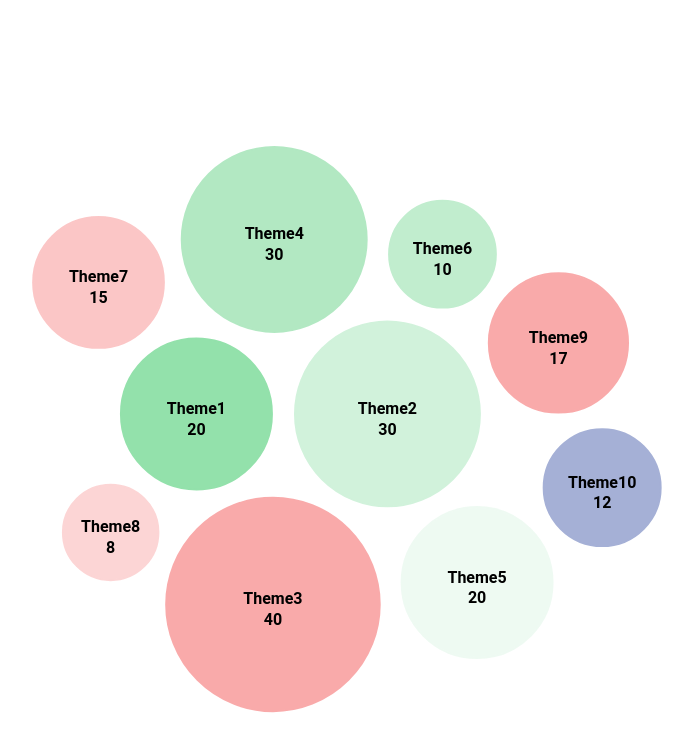
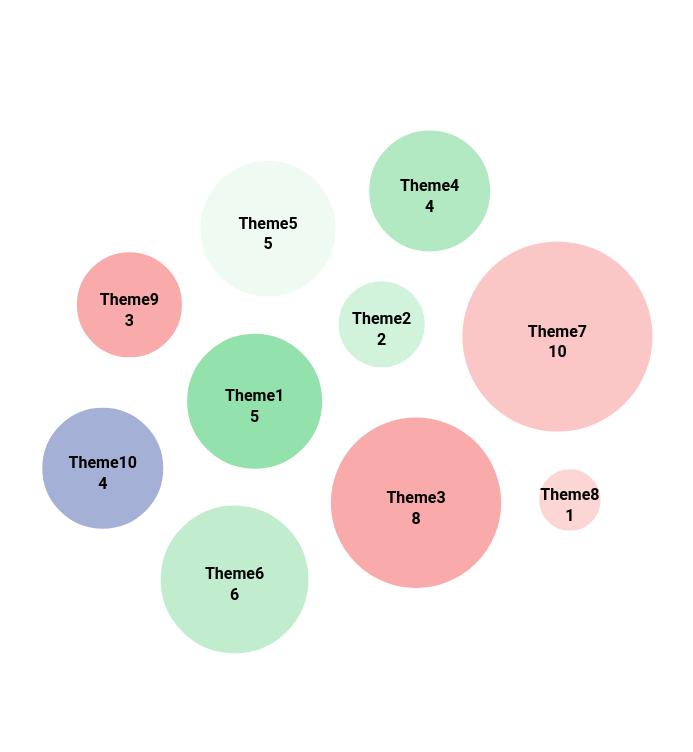
Before and after one commit to nandirishav/d3-projects, a plain HTML site: page bubble-chart/index.html in a window 1280 px wide. Shown: the whole page, without its empty margins (269-962 px from the left). Drawn offline with nearby package versions, Linux system fonts and the light colour scheme.

Commit message:
bubble chart animation

```diff
--- a/bubble-chart/bubbleChart.js
+++ b/bubble-chart/bubbleChart.js
@@ -16,7 +16,7 @@ export const bubbleChart = () => {
   const my = (selection) => {
     //if u pass value to the domain it acts as a settter
     // else it acts as a getter
-    const svg = selection.append("g");
+    // const svg = selection.append("g");
 
     // Add X axis
     // const x = scaleLinear()
@@ -60,48 +60,128 @@ export const bubbleChart = () => {
 
     packLayout(rootNode);
 
-    const circleGrp = svg
+    // console.log(rootNode.leaves());
+    const nodes = rootNode.leaves().map((d) => ({
+      x: d.x,
+      y: d.y,
+      r: Math.max(d.r),
+      color: d.data.color,
+      label: d.data.label,
+      value: d.data.value,
+    }));
+
+    // const colors = ["red", "green", "blue", "yellow", "violet", "lime"];
+
+    // const node_data = [...Array(40)].map(() => ({
+    //   x: width * Math.random(),
+    //   y: height * Math.random(),
+    //   r: Math.max(3, d3.randomNormal(8, 5)()),
+    //   color: colors[Math.round(colors.length * Math.random())],
+    // }));
+    // console.log(d3.randomNormal(8, 5)());
+    // console.log(nodes, node_data);
+
+    const circleGrp = selection
       .selectAll("g")
-      .data(rootNode.leaves())
+      .data(nodes)
       .enter()
       .append("g")
-      .attr("class", "bubbleGroup")
-      .attr("transform", (d) => `translate(${d.x + 1},${d.y + 1})`);
+      .attr("class", "blip")
+      .attr("transform", (d) => `translate(${d.x},${d.y})`);
 
-    const circle = circleGrp
+    circleGrp
+      // .selectAll(".blip")
+      // .data(nodes)
+      // .enter()
       .append("circle")
       .attr("class", "bubbles")
+      .attr("cx", (d) => 0)
+      .attr("cy", (d) => 0)
       .attr("r", (d) => d.r)
-      .attr("fill", (d, i) => (d.children ? "transparent" : d.data.color))
-      .attr("stroke", (d) => (d.children ? "transparent" : d.data.color))
+      .attr("fill", (d, i) => (d.children ? "transparent" : d.color))
+      .attr("stroke", (d) => (d.children ? "transparent" : d.color))
       .style("opacity", (d) => (d.children ? "0" : "0.8"));
+    // .attr("transform", (d) => `translate(${d.x},${d.y})`);
+
+    // nodes appear animation (circles size from zero to final size)
+    // circleGrp
+    //   .selectAll(".bubbles")
+    //   .transition()
+    //   .duration(500)
+    //   .attr("r", (d) => {
+    //     return d.r;
+    //   });
+
+    const sim = d3
+      .forceSimulation(nodes)
+      .force("x", d3.forceX(width / 2))
+      .force("y", d3.forceY(height / 2))
+      .force(
+        "collide",
+        d3.forceCollide().radius((d) => d.r + 20) //nodePadding - 3
+      );
+
+    // var simulation = d3
+    //   .forceSimulation(nodes)
+    //   .force("center", d3.forceCenter(width / 2, height / 2))
+    //   .force("charge", d3.forceManyBody().strength(-20))
+    //   .force(
+    //     "collision",
+    //     d3.forceCollide().radius(function (d) {
+    //       return d.r;
+    //     })
+    //   );
+
+    sim.on("tick", () => {
+      circleGrp.attr(
+        "transform",
+        (d) => `translate(${d.x ?? d.x},${d.y ?? d.y})`
+      );
+    });
+
+    // simulation.on("tick", function () {
+    //   // Update the circle positions based on the force simulation
+    //   circleGrp.attr(
+    //     "transform",
+    //     (d) => `translate(${d.x ?? d.x},${d.y ?? d.y})`
+    //   );
+    // });
+
+    // sim.stop();
 
     // add mouseover and mouseout events to the circles
     const circles = d3.selectAll(".bubbles");
 
-    // leaf
-    //   .on("mouseover", function (d) {
-    //     // scale the circle up by 50%
-    //     console.log(d);
-    //     leaf
-    //       .transition()
-    //       .duration(200)
-    //       //   .attr("r", (d) => d.r * 1.5);
-    //       .attr("transform", `translate(${d.x + 0.5} , ${d.y})`);
-    //   })
-    //   .on("mouseout", function (d) {
-    //     // scale the circle back down to its original size
-    //     leaf
-    //       .transition()
-    //       .duration(200)
-    //       .attr("transform", `translate( ${d.x},  ${d.y})`);
-    //   });
+    // circles.on("mouseenter", function (d) {
+    //   sim.force(
+    //     "x",
+    //     d3
+    //       .forceX()
+    //       .strength(0.03)
+    //       .x((d) => {
+    //         return width * 0.65;
+    //       })
+    //   );
+    //   sim.alpha(2).restart();
+    // });
+    // .on("mouseout", function (d) {
+    //   // Reset the x and y velocity of the circle to zero
+    //   d.x = 0;
+    //   d.y = 0;
+    // });
+    // .on("mouseleave", function (d) {
+    //   // scale the circle back down to its original size
+    //   circleGrp
+    //     .transition()
+    //     .duration(500)
+    //     .attr("transform", `translate( ${d.x},  ${d.y})`);
+    // });
 
     /* Create the text for each block */
     circleGrp
       .append("text")
       .text(function (d) {
-        return d.children ? "" : d.data.label;
+        return d.children ? "" : d.label;
       })
       .style("text-anchor", "middle")
       .style("font-family", "Roboto")
@@ -110,33 +190,12 @@ export const bubbleChart = () => {
     circleGrp
       .append("text")
       .text(function (d) {
-        return d.children ? "" : d.data.value;
+        return d.children ? "" : d.value;
       })
       .style("text-anchor", "middle")
       .attr("dy", "1.3em")
       .style("font-family", "Roboto")
       .style("font-weight", "600");
-
-    // Add dots
-    // svg
-    //   .append("g")
-    //   .selectAll("dot")
-    //   .data(rootNode.descendants())
-    //   .join("circle")
-    //   .attr("class", "bubbles")
-    //   .attr("cx", function (d) {
-    //     return d.x;
-    //   })
-    //   .attr("cy", function (d) {
-    //     return d.y;
-    //   })
-    //   .attr("r", function (d) {
-    //     return d.r;
-    //   })
-    //   .style("fill", (d, i) => (d.children ? "transparent" : d.data.color))
-    //   .style("opacity", (d) => (d.children ? "0" : "0.8"))
-    //   .style("stroke", (d) => (d.children ? "transparent" : "white"))
-    //   .attr("data-depth", (d) => d.depth);
   };
 
   my.width = function (_) {
--- a/bubble-chart/constants.js
+++ b/bubble-chart/constants.js
@@ -8,52 +8,52 @@ export const testData1 = {
   data: [
     {
       label: "Theme1",
-      value: 20,
+      value: 5,
       color: "#79DA97",
     },
     {
       label: "Theme2",
-      value: 30,
+      value: 2,
       color: "#C6EFD3",
     },
     {
       label: "Theme3",
-      value: 40,
+      value: 8,
       color: "#F89696",
     },
     {
       label: "Theme4",
-      value: 30,
+      value: 4,
       color: "#9FE3B4",
     },
     {
       label: "Theme5",
-      value: 20,
+      value: 5,
       color: "#EBF9F0",
     },
     {
       label: "Theme6",
-      value: 10,
+      value: 6,
       color: "#B2E9C3",
     },
     {
       label: "Theme7",
-      value: 15,
+      value: 10,
       color: "#FBB9B9",
     },
     {
       label: "Theme8",
-      value: 8,
+      value: 1,
       color: "#FCCBCB",
     },
     {
       label: "Theme9",
-      value: 17,
+      value: 3,
       color: "#F89696",
     },
     {
       label: "Theme10",
-      value: 12,
+      value: 4,
       color: "#8F9DCC",
     },
   ],
--- a/bubble-chart/index.html
+++ b/bubble-chart/index.html
@@ -4,7 +4,7 @@
     <meta charset="UTF-8" />
     <meta http-equiv="X-UA-Compatible" content="IE=edge" />
     <meta name="viewport" content="width=device-width, initial-scale=1.0" />
-    <title>Donut Chart</title>
+    <title>Bubble Chart</title>
     <link rel="preconnect" href="https://fonts.gstatic.com" />
     <link
       href="https://fonts.googleapis.com/css2?family=Share+Tech&display=swap"
```
